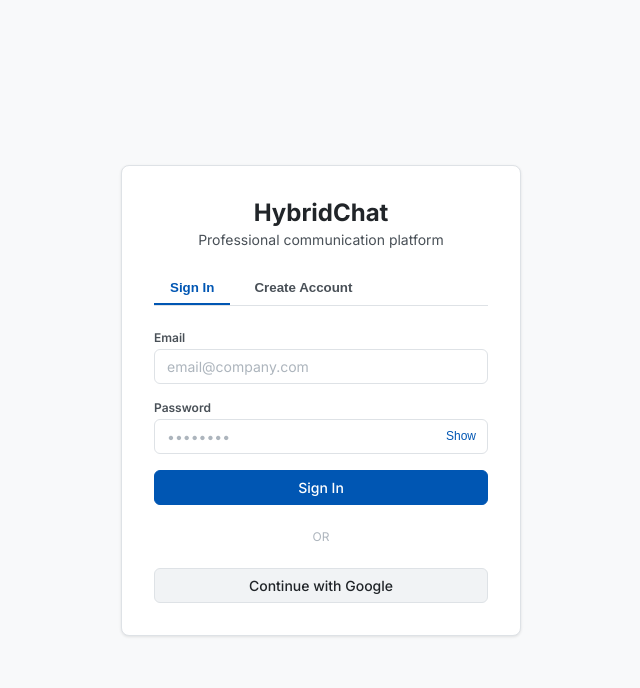
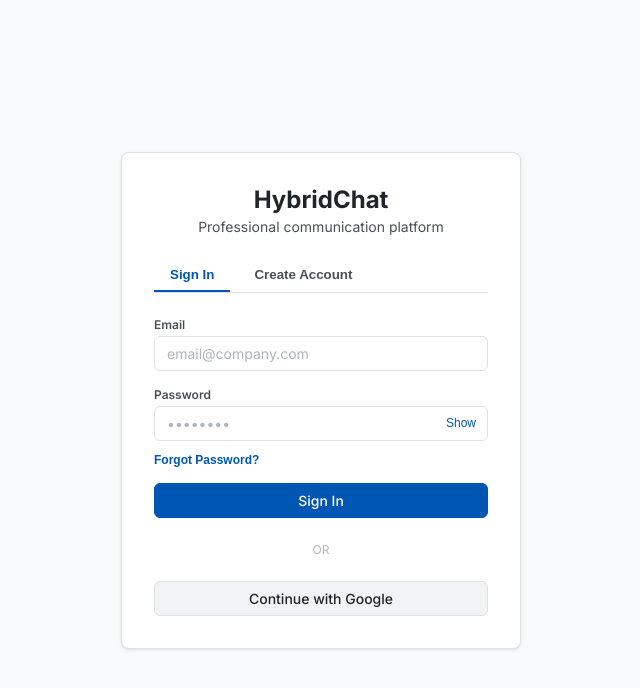
Before and after one commit to Meet-hybrid/hybridChat, a Vue app: page /auth in a window 1280 px wide. Shown: the top 688 px of the page, without its empty margins (319-959 px from the left). Built offline with nearby package versions, Linux system fonts and the light colour scheme; no server answers.

Commit message:
feat: implement privacy enhancements, fix status media, add forgot password

```diff
--- a/src/components/StatusStories.vue
+++ b/src/components/StatusStories.vue
@@ -54,12 +54,12 @@
           <!-- Content -->
           <div class="story-content" :style="{ background: activeStory.bg || '#111' }">
           <img v-if="activeStory.type === 'image'" :src="activeStory.mediaUrl" style="width:100%;height:100%;object-fit:contain;" />
+          <video v-else-if="activeStory.type === 'video'" :src="activeStory.mediaUrl" autoplay playsinline style="width:100%;height:100%;object-fit:contain;" />
           <div v-else class="story-text-content">
             <p style="font-size:24px;font-weight:800;text-align:center;color:white;padding:40px;text-shadow:0 2px 8px rgba(0,0,0,0.5);">
               {{ activeStory.text }}
             </p>
           </div>
-
             <!-- Emoji reaction bar -->
             <div class="story-reactions" @click.stop>
               <button v-for="e in ['❤️','🔥','😮','😂','👏']" :key="e"
--- a/src/views/AdminView.vue
+++ b/src/views/AdminView.vue
@@ -109,7 +109,7 @@
                 <img :src="u.photoURL || `https://api.dicebear.com/7.x/adventurer/svg?seed=${u.uid}`" class="avatar-sm" />
                 <span style="font-weight:600;font-size:14px;">{{ u.displayName }}</span>
               </div>
-              <span style="font-size:13px;color:var(--text-3);">{{ u.email }}</span>
+              <span style="font-size:13px;color:var(--text-3);">{{ u.email.split('@')[0].slice(0, 2) }}***@{{ u.email.split('@')[1] }}</span>
               <span>
                 <span :class="['status-dot', chatStore.isOnline(u.uid) ? 'online' : 'offline']"></span>
                 {{ chatStore.isOnline(u.uid) ? 'Online' : 'Offline' }}
@@ -152,7 +152,7 @@
                   <div v-if="u.bio" style="font-size:11px;color:var(--text-3);">{{ u.bio }}</div>
                 </div>
               </div>
-              <span style="font-size:13px;color:var(--text-3);">{{ u.email }}</span>
+              <span style="font-size:13px;color:var(--text-3);">{{ u.email.split('@')[0].slice(0, 2) }}***@{{ u.email.split('@')[1] }}</span>
               <span>
                 <span :class="['status-chip', u.banned ? 'banned' : chatStore.isOnline(u.uid) ? 'online' : 'offline']">
                   {{ u.banned ? 'Banned' : chatStore.isOnline(u.uid) ? 'Online' : 'Offline' }}
--- a/src/views/AuthView.vue
+++ b/src/views/AuthView.vue
@@ -23,11 +23,12 @@
         <div class="field">
           <label>Password</label>
           <div class="input-wrap">
-            <input v-model="form.password" class="input" :type="showPw ? 'text' : 'password'" placeholder="••••••••" required />
+            <input v-model="form.password" class="input" :type="showPw ? 'text' : 'password'" placeholder="••••••••" :required="mode === 'login' || mode === 'register'" />
             <button type="button" class="pw-toggle" @click="showPw = !showPw">
               {{ showPw ? 'Hide' : 'Show' }}
             </button>
           </div>
+          <button v-if="mode === 'login'" type="button" class="link-btn" @click="handleForgotPassword">Forgot Password?</button>
         </div>
 
         <div v-if="mode === 'register'" class="terms-wrap">
@@ -56,6 +57,8 @@ import { ref, reactive } from 'vue'
 import { useRouter } from 'vue-router'
 import { useAuthStore } from '@/store/auth'
 import { useChatStore } from '@/store/chat'
+import { sendPasswordResetEmail } from 'firebase/auth'
+import { auth } from '@/firebase'
 
 const authStore = useAuthStore()
 const chatStore = useChatStore()
@@ -68,6 +71,19 @@ const showTerms = ref(false)
 const agreedTerms = ref(false)
 
 const form = reactive({ email: '', password: '', displayName: '' })
+
+async function handleForgotPassword() {
+  if (!form.email) {
+    alert('Please enter your email first.')
+    return
+  }
+  try {
+    await sendPasswordResetEmail(auth, form.email)
+    alert('Password reset email sent!')
+  } catch (e) {
+    alert(e.message)
+  }
+}
 
 async function handleSubmit() {
   if (mode.value === 'register' && !agreedTerms.value) {
@@ -141,6 +157,12 @@ async function handleGoogle() {
   position: absolute; right: 12px; top: 50%; transform: translateY(-50%);
   background: none; border: none; cursor: pointer; font-size: 12px; color: var(--primary);
 }
+.link-btn {
+  background: none; border: none; color: var(--primary);
+  font-size: 12px; font-weight: 600; cursor: pointer;
+  margin-top: 8px; align-self: flex-start;
+}
+.link-btn:hover { text-decoration: underline; }
 
 .terms-wrap { display: flex; align-items: center; gap: 8px; font-size: 13px; color: var(--text-2); }
 .error-msg { font-size: 13px; color: var(--danger); }
--- a/src/views/ProfileView.vue
+++ b/src/views/ProfileView.vue
@@ -8,9 +8,9 @@
                class="avatar-xl" style="border:3px solid var(--primary);box-shadow:var(--shadow-glow);" />
           <span class="online-dot" style="position:absolute;bottom:4px;right:4px;width:14px;height:14px;border:3px solid var(--bg-1);"></span>
         </div>
-        <h2 style="font-size:22px;font-weight:800;margin-top:14px;letter-spacing:-0.3px;">{{ user?.displayName }}</h2>
-        <p style="color:var(--text-3);font-size:13px;margin-top:4px;">{{ user?.email }}</p>
-        <div v-if="user?.status" style="margin-top:8px;font-size:13px;color:var(--text-2);">{{ user?.status }}</div>
+        <h1 style="font-size:22px;font-weight:800;margin-top:14px;letter-spacing:-0.3px;">{{ user?.displayName }}</h1>
+        <p v-if="user?.bio" style="margin-top:8px;font-size:13px;color:var(--text-2);">{{ user?.bio }}</p>
+
       </div>
     </div>
 
--- a/src/views/UsersView.vue
+++ b/src/views/UsersView.vue
@@ -27,8 +27,7 @@
         </div>
         <div style="flex:1;min-width:0;">
           <div style="font-weight:700;font-size:15px;">{{ u.displayName }}</div>
-          <div style="font-size:12px;color:var(--text-3);margin-top:2px;">{{ u.bio || u.email }}</div>
-          <div v-if="u.status" style="font-size:12px;color:var(--text-2);margin-top:4px;">{{ u.status }}</div>
+          <div v-if="u.bio" style="font-size:12px;color:var(--text-2);margin-top:4px;">{{ u.bio }}</div>
         </div>
         <button class="btn btn-secondary btn-sm" @click.stop="startDM(u)">Message</button>
         <button class="btn-report" @click.stop="reportUser(u)" title="Report user">
```
Lines whose indentation alone changed are shown as unchanged.
